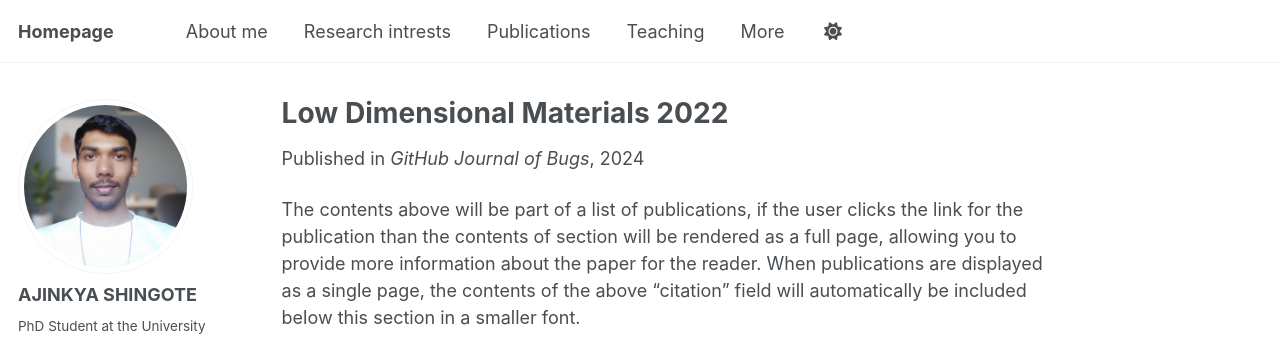
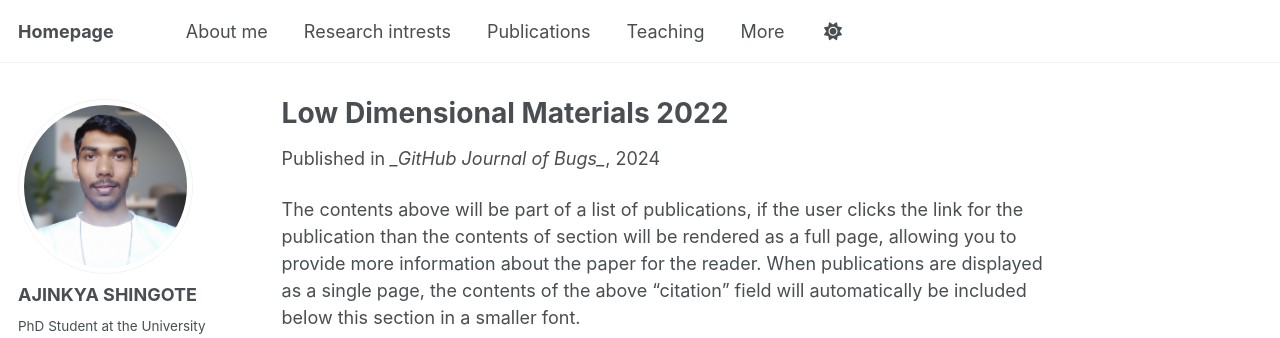
Before and after one commit to ajinkya-ss/ajinkya-ss, a Jekyll site: the page built from _publications/2024-02-17-paper-title-number-4.md, in a window 1280 px wide and 1128 px high. Shown: the top 338 px of the window. Built offline with Jekyll 4.4.1, drawn with Linux system fonts in a browser that asks for light colours; some web fonts are replaced; a script that is not in the unit is left out.

```diff
--- a/_publications/2024-02-17-paper-title-number-4.md
+++ b/_publications/2024-02-17-paper-title-number-4.md
@@ -5,7 +5,7 @@ category: conferences
 permalink: http://dr.iiserpune.ac.in:8080/jspui/handle/123456789/6614
 excerpt: 'This paper is about Low Dimensional Materials.'
 date: 2024-02-17
-venue: 'GitHub Journal of Bugs'
+venue: '_GitHub Journal of Bugs_'
 paperurl: 'http://dr.iiserpune.ac.in:8080/jspui/handle/123456789/6614'
 citation: 'Low Dimensional Materials 2022, a conference on recent advancements in low-dimensional materials with talks from international researchers (participant)  SPSI Macro 2022, International Conference on Polymer Science and Technology (participant)'
 ---
```
